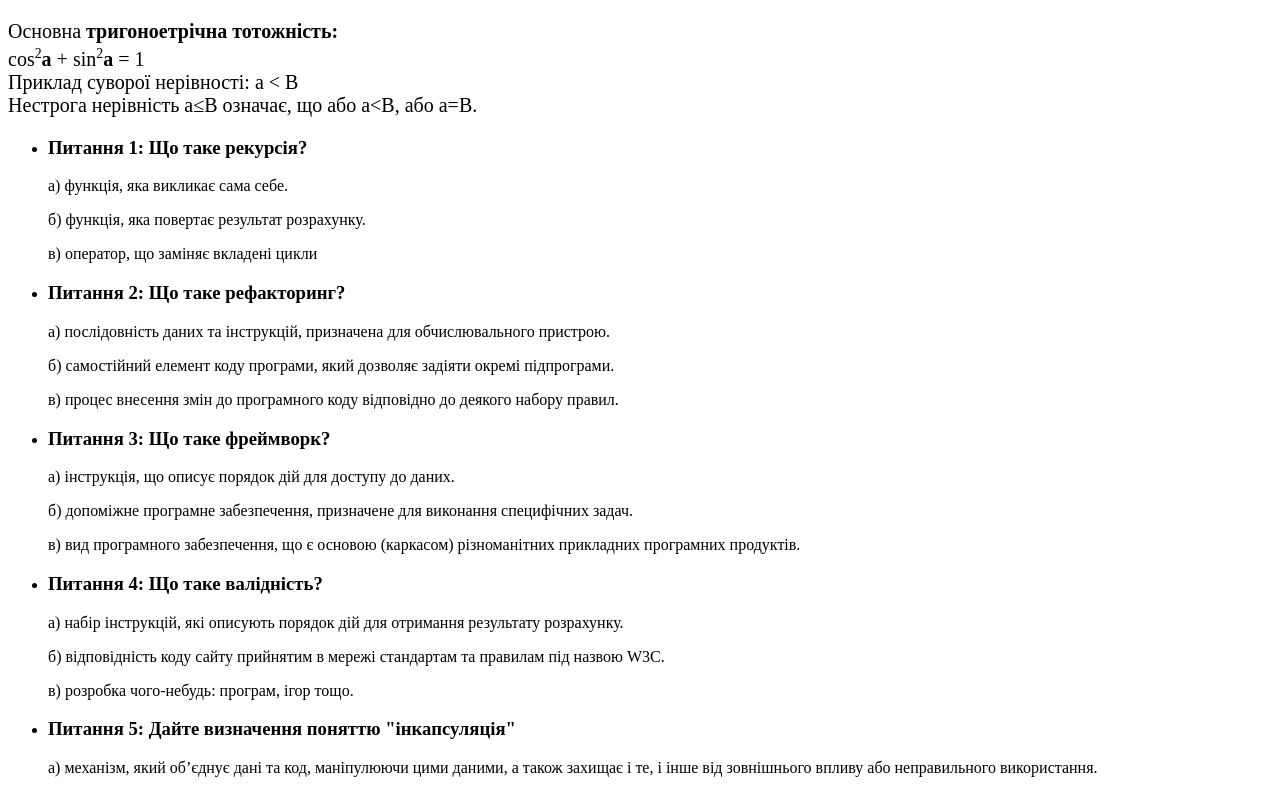
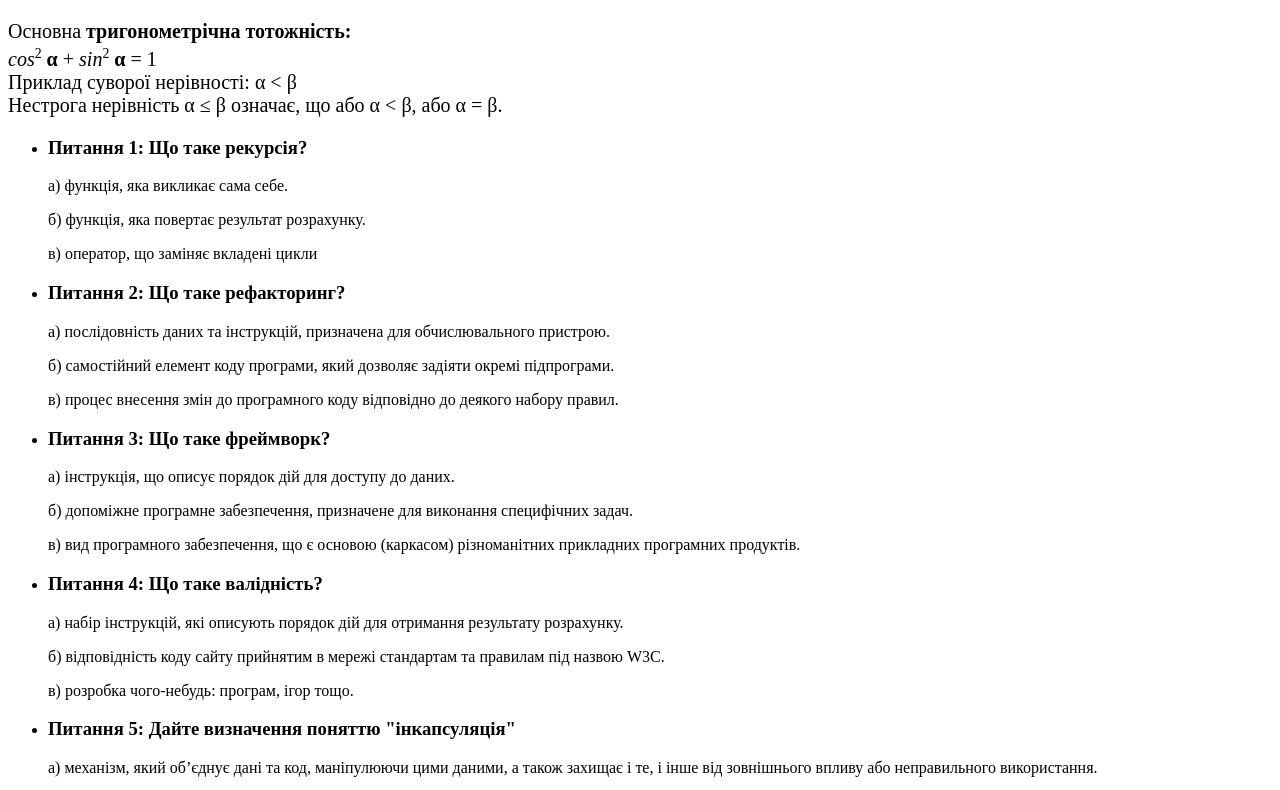
Before and after one commit to ValeriiaOmelchenko/WebLb1, a plain HTML site: page index.html in a window 1280 px wide. Shown: the top 790 px of the page. Drawn offline with Linux system fonts and the light colour scheme.

Commit message:
Update index.html
Fix 1st task

```diff
--- a/index.html
+++ b/index.html
@@ -11,10 +11,10 @@
         <div class="container">
             <div class="textblock" style="font-size: 20px;">
                 <p class="text">
-                    Основна <b>тригоноетрічна тотожність:</b> <br>
-                    cos<sup><small>2</small></sup><b>a</b> + sin<sup><small>2</small></sup><b>a</b> = 1 <br>
-                    Приклад суворої нерівності: a &lt B <br>
-                    Нестрога нерівність a≤B означає, що або a&ltB, або a=B.
+                    Основна <b>тригонометрічна тотожність:</b> <br>
+                   <i>cos</i><sup><small>2</small></sup><b> &#x03B1; </b> + <i>sin</i><sup><small>2</small></sup><b> &#x03B1; </b> = 1 <br>
+                    Приклад суворої нерівності: &#x03B1; &lt; &#x03B2; <br>
+                    Нестрога нерівність &#x03B1; ≤ &#x03B2; означає, що або &#x03B1; &lt; &#x03B2;, або &#x03B1; = &#x03B2;.
                 </p>
             </div>
 
```
